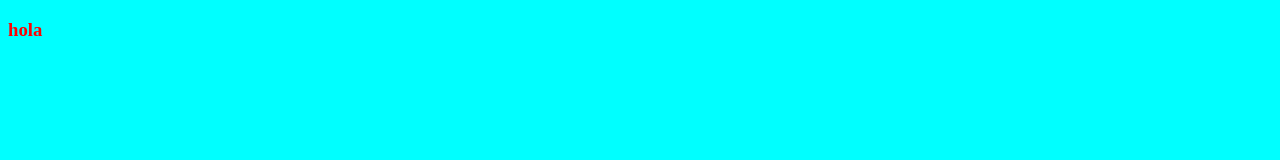
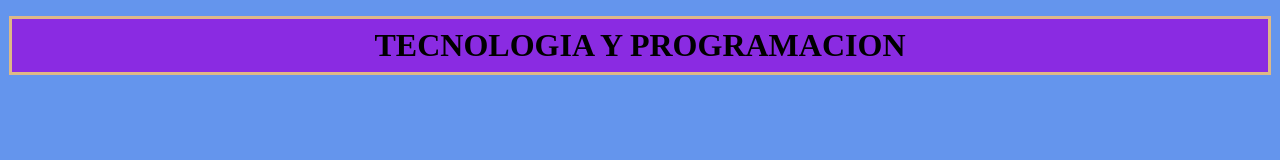
Before and after one commit to dav-01/Blogger, a plain HTML site: page docs/index.html in a window 1280 px wide. Drawn offline with Linux system fonts and the light colour scheme.

Commit message:
Trabajando en la informacion de la pagina

```diff
--- a/docs/estilos.css
+++ b/docs/estilos.css
@@ -1,3 +1,15 @@
+*{
+    margin: 8px 3px 8px 3px;
+}
 body{
-    background-color: aqua;
+    background-color: cornflowerblue;
 }
+.contenedor{
+    height: 100%;
+    width: auto;
+    border: solid burlywood;
+    background-color: blueviolet;
+}
+.titulo{
+    text-align: center;
+}
--- a/docs/index.html
+++ b/docs/index.html
@@ -8,6 +8,11 @@
     <link rel="stylesheet" href="estilos.css">
 </head>
 <body>
-    <h3 style="color: red;">hola</h3>
+    <div class="contenedor">
+        <h1 class="titulo">TECNOLOGIA Y PROGRAMACION</h1>
+        <div>
+        </div>
+    </div>
+
 </body>
 </html>
```
